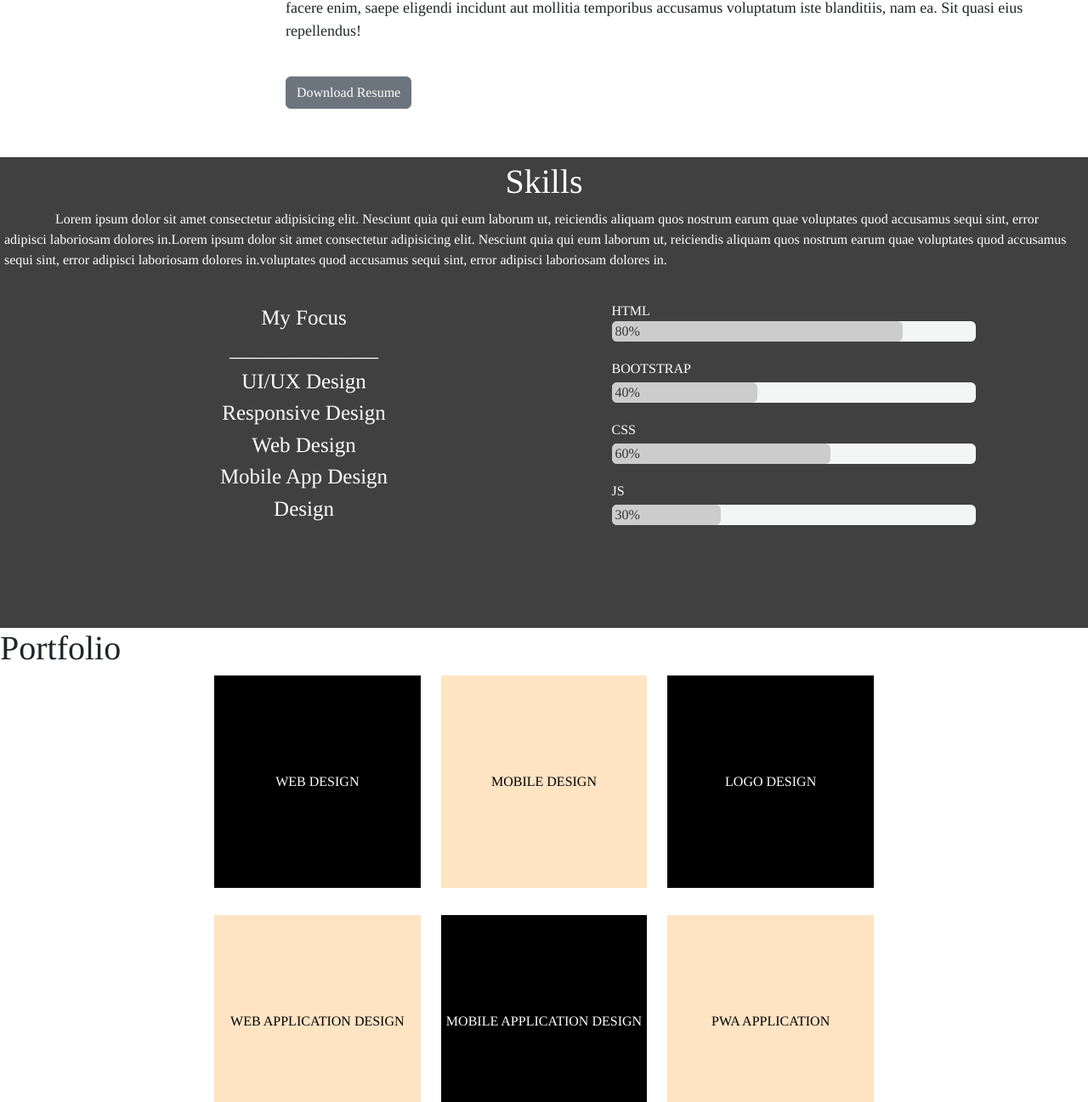
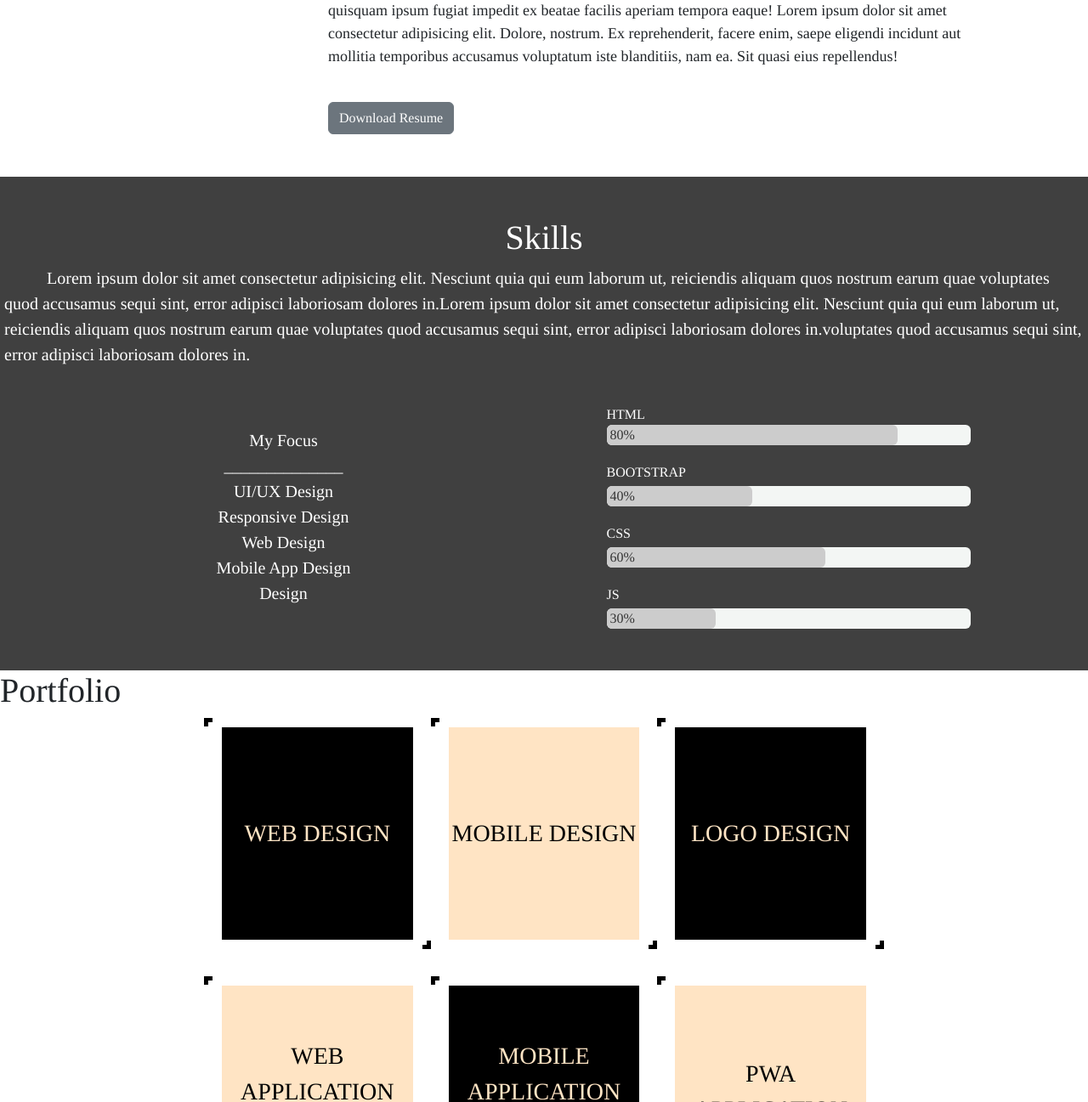
Before and after one commit to Mei290900/portfolio-pj, a plain HTML site: page index.html in a window 1280 px wide. Shown: the part 703-2000 px from the top of the page at 85% size. Drawn offline with nearby package versions, Linux system fonts and the light colour scheme.

Commit message:
Add files via upload

```diff
--- a/index.html
+++ b/index.html
@@ -82,12 +82,12 @@
       </div>
     </div>
     <!-- section 2 -->
-    <div class="about-me-container">
+    <div class="container about-me-container">
       <div class="row">
-        <div class="col-3">
+        <div class="col-sm col-lg-3">
           <h1>About Me</h1>
         </div>
-        <div class="col-9">
+        <div class="col-sm col-lg-9">
           <p class="pb-4">
             Lorem, ipsum dolor sit amet consectetur adipisicing elit. Accusamus
             quisquam ipsum fugiat impedit ex beatae facilis aperiam tempora
@@ -104,9 +104,9 @@
 
     <!-- skill section -->
 
-    <div class="container-fluid skills-section ">
+    <div class="container-fluid skills-section pt-5 ">
       <h1 class="d-flex justify-content-center align-items-center">Skills</h1>
-      <p class="text-emphasis">
+      <div class="para fs-5">
         Lorem ipsum dolor sit amet consectetur adipisicing elit. Nesciunt quia
         qui eum laborum ut, reiciendis aliquam quos nostrum earum quae
         voluptates quod accusamus sequi sint, error adipisci laboriosam dolores
@@ -115,11 +115,11 @@
         voluptates quod accusamus sequi sint, error adipisci laboriosam dolores
         in.voluptates quod accusamus sequi sint, error adipisci laboriosam dolores
         in.
-      </p>
-      <div class="container-fluid skills">
+      </div>
+      <div class="container-fluid p-4 skills">
         <div class="row">
           <div
-            class="col-6 col-sm focus-text d-flex justify-content-center align-items-center flex-column"
+            class="col-sm focus-text d-flex justify-content-center align-items-center text-center flex-column"
           >
             <div class="list-item">My Focus</div>
             <div class="list-item">______________</div>
@@ -131,7 +131,7 @@
           </div>
 
           <div
-            class="col-6 progress-bar-body"
+            class="col-sm  progress-bar-body"
           >
             <div class="list-item1">
               <div class="container position-relative">
@@ -198,38 +198,38 @@
     <div class="container grid-section pb-5 ">
         <div class="row">
 
-          <div class="col-sm col-md-4 web">
+          <div class="col-sm col-md-4 web btn">
             <div class="icon-box d-flex justify-content-center align-items-center">
             WEB DESIGN
           </div>
         </div>
 
-          <div class="col-sm col-md-4 mobile">
+          <div class="col-sm col-md-4 mobile btn">
             <div class="icon-box d-flex justify-content-center align-items-center">
            MOBILE DESIGN
           </div>
         </div>
 
-          <div class="col-sm col-md-4 logo">
+          <div class="col-sm col-md-4 logo btn">
             <div class="icon-box d-flex justify-content-center align-items-center">
             LOGO DESIGN
           </div>
         </div>
 
         <div class="gap-section p-3"></div>
-        <div class="col-sm col-md-4 web-app">
+        <div class="col-sm col-md-4 web-app btn">
           <div class="icon-box d-flex justify-content-center align-items-center">
           WEB APPLICATION DESIGN
         </div>
       </div>
 
-        <div class="col-sm col-md-4 mobile-app">
+        <div class="col-sm col-md-4 mobile-app btn">
           <div class="icon-box d-flex justify-content-center align-items-center">
          MOBILE APPLICATION DESIGN
         </div>
       </div>
 
-        <div class="col-sm col-md-4 pwa">
+        <div class="col-sm col-md-4 pwa btn">
           <div class="icon-box d-flex justify-content-center align-items-center">
           PWA APPLICATION
         </div>
@@ -252,16 +252,16 @@
         </div>
         <div class="col-sm d-flex justify-content-center">
           <span class="navbar-icon fs-4">
-            <i class="fa-brands fa-linkedin px-2"></i>
+            <i class="fa-brands fa-linkedin px-2"><link rel="stylesheet" href=""></i>
             <i class="fa-brands fa-facebook-f"></i>
             <i class="fa-brands fa-twitter px-2"></i>
           </span>
-          <div><p>Copy Right@2023 Mei </p></div>
+          <div class="d-flex justify-content-center align-items-center">Copy Right@2023 Mei </div>
         </div>
 
       </div>
     </div>
-    d-flex justify-content-center align-items-center
+
 
 
 
--- a/styles.scss
+++ b/styles.scss
@@ -61,15 +61,17 @@ body {
 
 
 .about-me-container {
-  padding: 20px;
+  padding: 50px;
+  height: auto;
+  // margin: 0 30px ;
   .row {
-    .col-3 {
+    .col-lg-3 {
       text-shadow: 5px 4px 2px rgba(136, 131, 131, 0.38);
-      height: 250px;
+      // height: 250px;
       h1{
         display: flex;
         justify-content: center;
-        font-size: 50px;
+        // font-size: 50px;
       }
     }
     p{
@@ -80,14 +82,19 @@ body {
 
 //skill-section
 .skills-section{
-  // padding: 50px;
+  .para{
+    text-indent: 50px;
+    text-wrap: wrap;
+
+  }
 
 .skills{
-  height: 400px;
+  height: auto;
 
   .row{
     .focus-text{
-      text-indent: 70px;
+      text-indent: 10px;
+      font-size: 20px;
     }
   }
 }
@@ -170,6 +177,51 @@ body {
   height: auto;
   max-width: 800px;
   .row{
+    .web, .logo, .mobile-app{
+      color: bisque;
+    }
+    .btn{
+      cursor:pointer;
+        position:relative;
+        padding:10px 20px;
+        background:white;
+        font-size:28px;
+        border-top-right-radius:10px;
+        border-bottom-left-radius:10px;
+        transition:all 1s;
+        &:after,&:before{
+          content:" ";
+          width:10px;
+          height:10px;
+          position:absolute;
+          border :0px solid #fff;
+          transition:all 1s;
+          }
+        &:after{
+          top:-1px;
+          left:-1px;
+          border-top:5px solid black;
+          border-left:5px solid black;
+        }
+        &:before{
+          bottom:-1px;
+          right:-1px;
+          border-bottom:5px solid black;
+          border-right:5px solid black;
+        }
+        &:hover{
+          border-top-right-radius:0px;
+        border-bottom-left-radius:0px;
+          // background:rgba(0,0,0,.5);
+          // color:white;
+          &:before,&:after{
+
+            width:100%;
+            height:100%;
+            // border-color:white;
+          }
+        }
+      }
     .mobile{
       .icon-box{
           background-color: bisque;
@@ -180,7 +232,7 @@ body {
       // width: 250px;
       height: 250px;
       background-color:#000;
-      color:#fff;
+      // color:#fff;
     }
   }
   .web-app, .pwa{
@@ -189,8 +241,6 @@ body {
       color: #000;
     }
   }
-
-
 }
 
 
@@ -201,7 +251,7 @@ body {
   background-color: #000;
   color: #fff;
   .footer-row{
-    height: 250px;
+    height: 200px;
     padding: 0 30px ;
 
   }
```
Also changed, not shown: styles.css, 1 other file.
